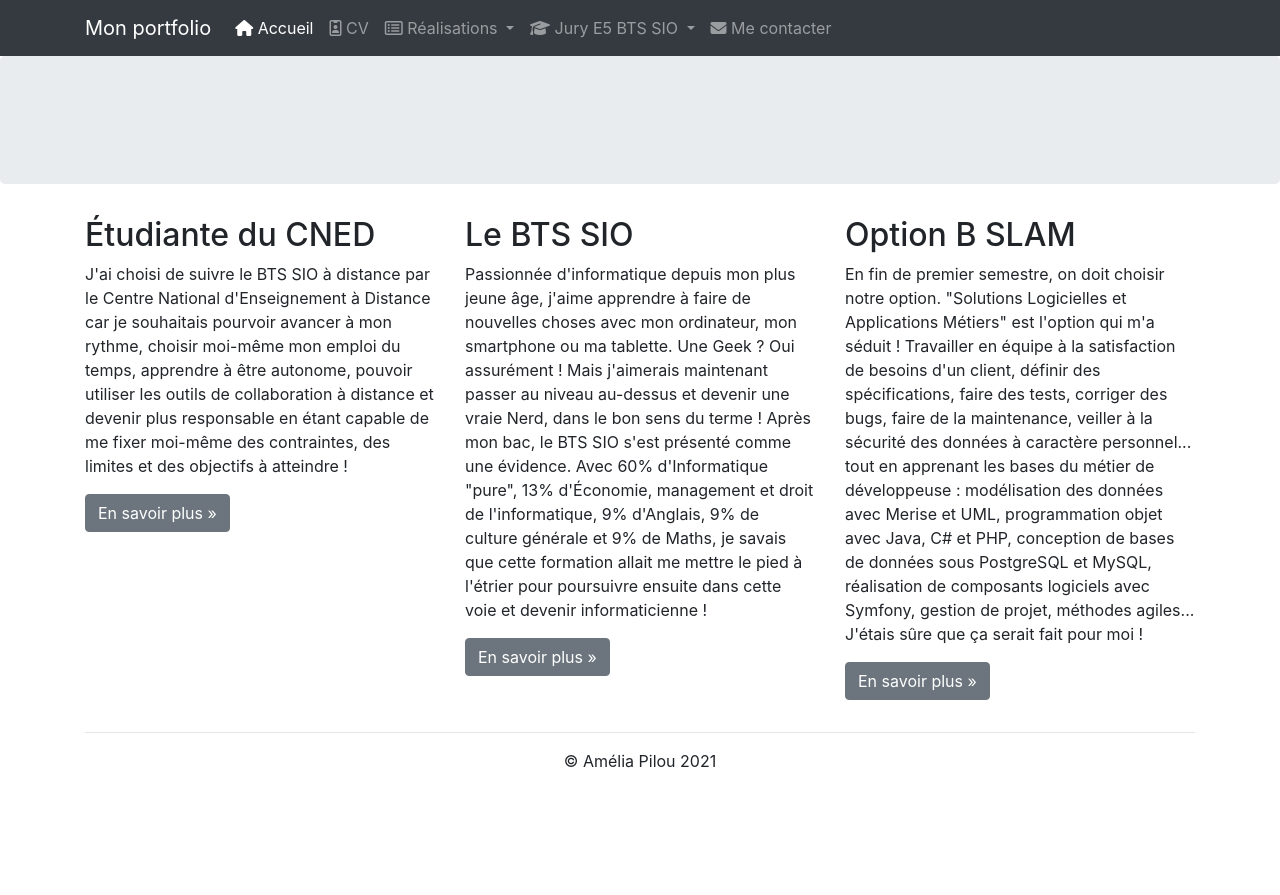
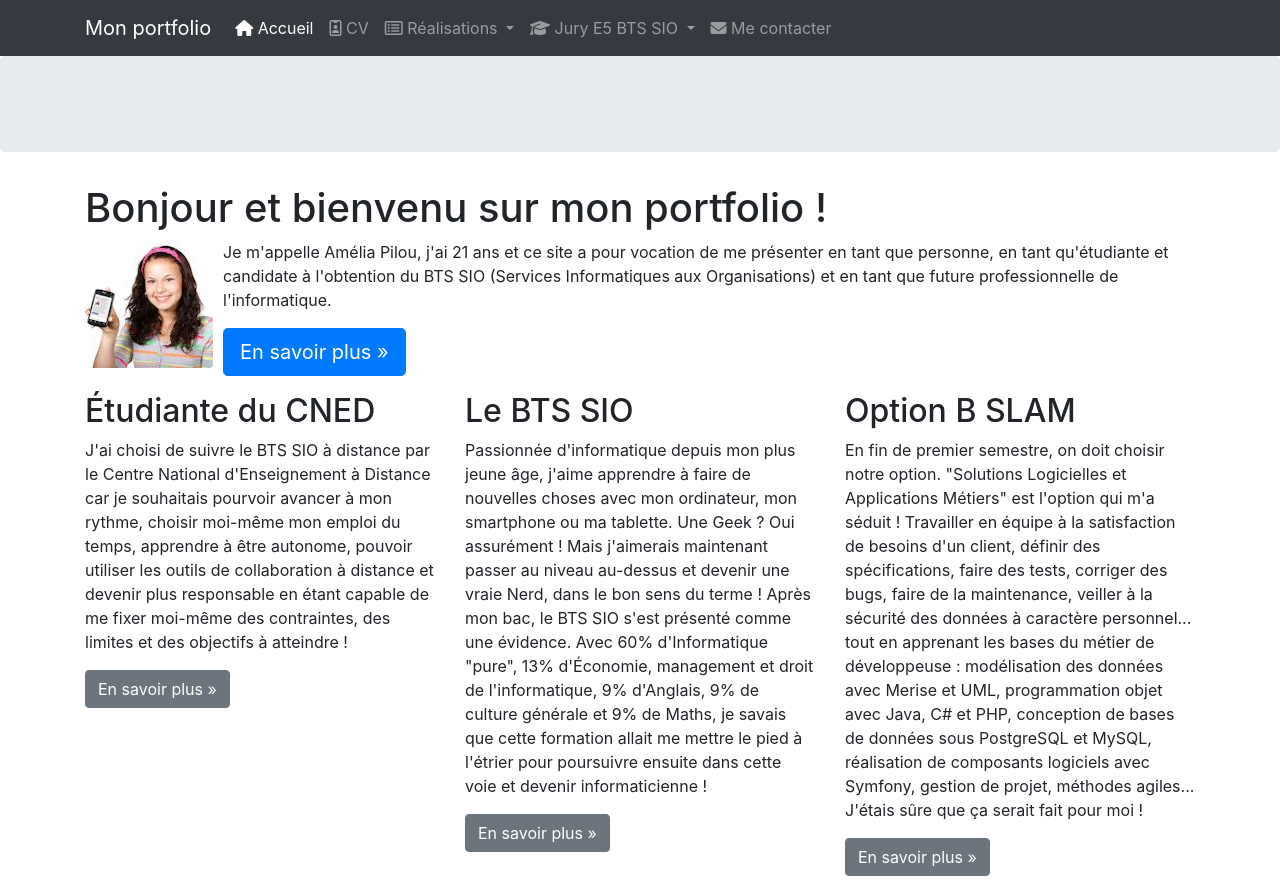
Before and after one commit to vergerd/vergerd.github.io, a plain HTML site: page index.html in a window 1280 px wide. Shown: the top 895 px of the page. Before the commit the page ends 800 px from the top, so only its background shows below. Drawn offline with nearby package versions, Linux system fonts and the light colour scheme.

Commit message:
presentation

```diff
--- /dev/null
+++ b/css/accueil.css
@@ -0,0 +1,7 @@
+#maPhoto {
+    margin-right: 10px;
+}
+.jumbotron {
+    padding-bottom: 32px;
+
+}
--- a/index.html
+++ b/index.html
@@ -13,6 +13,7 @@
         <link rel="icon" href="favicon.ico">
         <link href="https://maxcdn.bootstrapcdn.com/font-awesome/4.7.0/css/fontawesome.min.css"
               rel="stylesheet">
+        <link href="css/accueil.css" rel="stylesheet">
     </head>
     <body>
         <nav class="navbar navbar-dark bg-dark fixed-top navbar-expand-md">
@@ -122,6 +123,18 @@
         <script src="https://cdn.jsdelivr.net/npm/bootstrap@4.6.2/dist/js/bootstrap.bundle.min.js" integrity="sha384-Fy6S3B9q64WdZWQUiU+q4/2Lc9npb8tCaSX9FK7E8HnRr0Jz8D6OP9dO5Vg3Q9ct" crossorigin="anonymous"></script>
 
         <div class="jumbotron"></div> <!-- Emplacement pour le contenu principal de la page -->
+        <div class="container">
+            <h1>Bonjour et bienvenu sur mon portfolio !</h1>
+            <p>
+                <img id="maPhoto" class="float-left rounded" src="images/AmeliaPilou.jpg"
+                     alt="Ma photo d'identité">Je m'appelle Amélia Pilou, j'ai 21 ans et ce site a pour
+                vocation de me présenter en tant que personne, en tant qu'étudiante
+                et candidate à l'obtention du BTS SIO (Services Informatiques
+                aux Organisations) et en tant que future professionnelle de l'informatique.
+            </p>
+            <p><a class="btn btn-primary btn-lg" href="pages/cv.html" role="button">En savoir plus »</a></p>
+        </div>
+    </div>
     <footer>
         <div class="container">
             <div class="row">
```
Also changed, not shown: images/AmeliaPilou.jpg (added), images/MVC.png (added), images/adapters.png (added), images/cv/github2-dreamstale35.png (added), images/cv/instagram-dreamstale43.png (added), images/cv/linkedin-dreamstale45.png (added), images/cv/mail-dreamstale47.png (added), images/cv/skype-dreamstale61.png (added), images/cv/twitter-dreamstale71.png (added), images/ihmcoach.png (added). Lines whose indentation alone changed are shown as unchanged.
